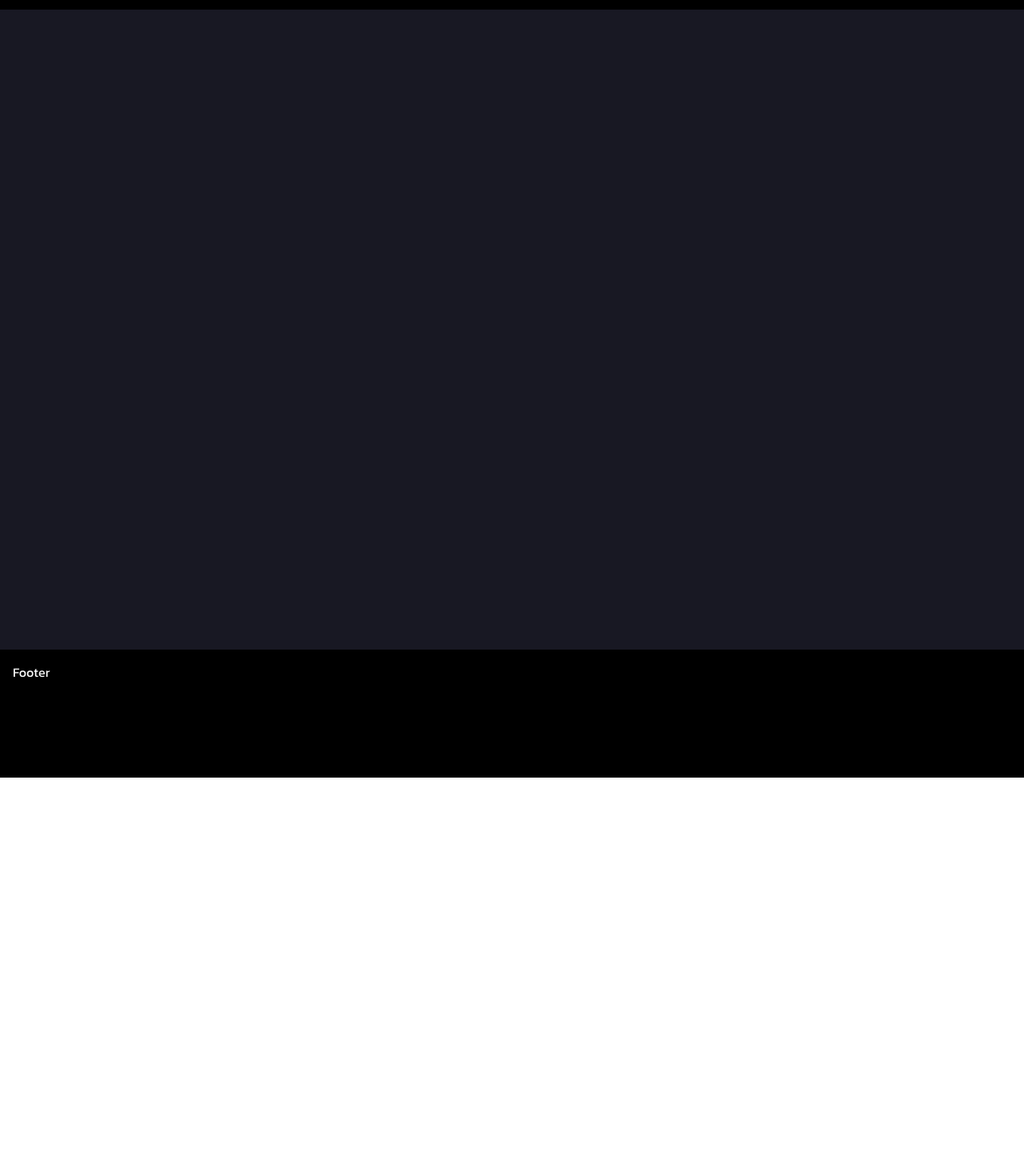
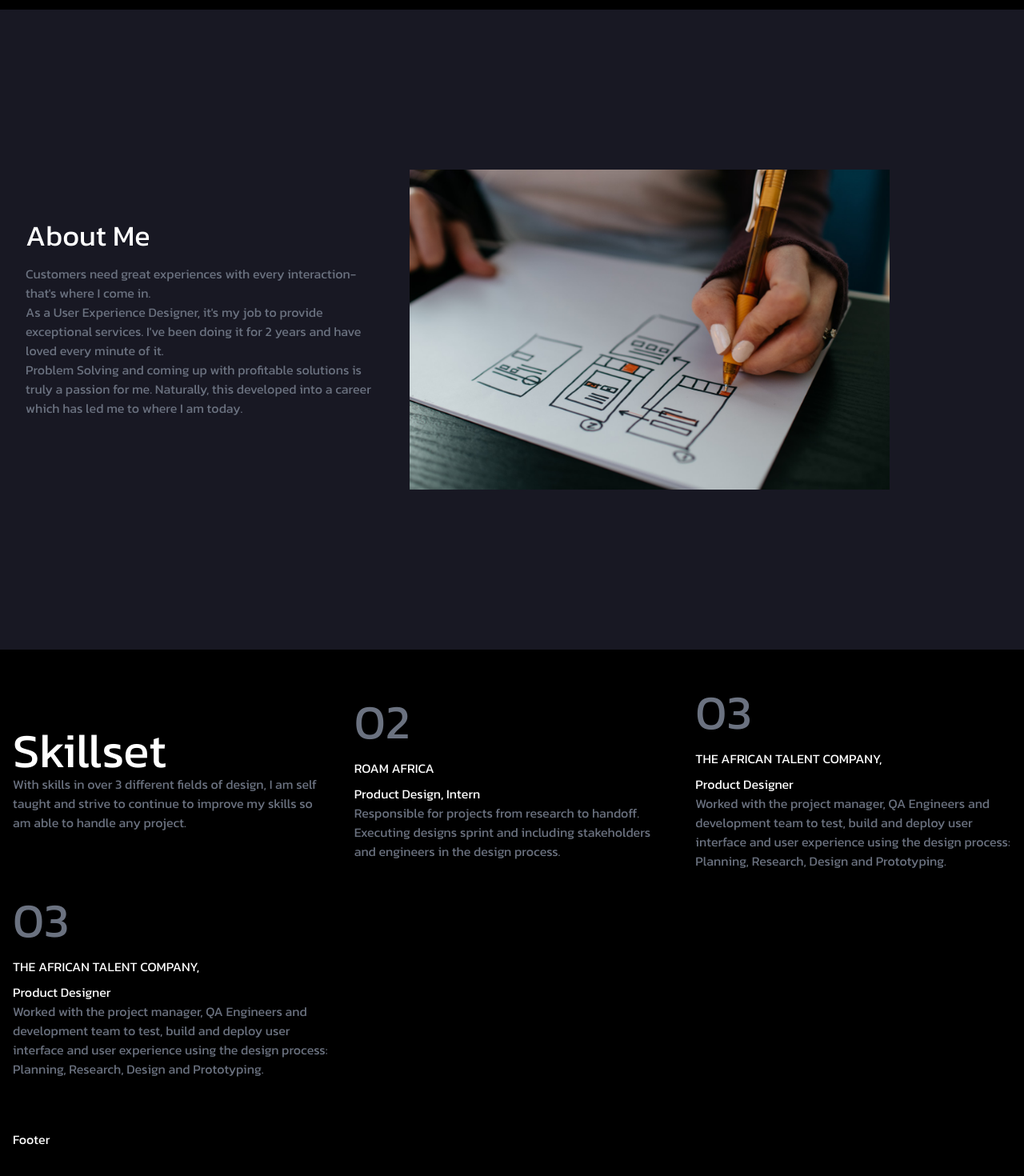
Before and after one commit to Charlotte-Natasha/Mitch-Journey, a React (Create React App) app: page / in a window 1280 px wide. Shown: the part 1288-2758 px from the top of the page at 80% size. Before the commit the page ends 2260 px from the top, so only its background shows below. Built offline with nearby package versions, Linux system fonts and the light colour scheme.

Commit message:
added a new folder for skills named more

```diff
--- a/src/App.js
+++ b/src/App.js
@@ -3,6 +3,7 @@ import NavBar from "./components/Navbar";
 import Work from "./components/Work";
 import About from "./components/About";
 import Footer from "./components/Footer";
+import More from "./components/More";
 
 function App() {
   return (
@@ -11,6 +12,7 @@ function App() {
       <Home/>
       <Work/>
       <About/>
+      <More/>
       <Footer/>
     </div>
   );
--- a/src/components/About.jsx
+++ b/src/components/About.jsx
@@ -1,9 +1,16 @@
 import React from 'react'
+import Book from '../images/about.jpeg'
 
 const About = () => {
     return (
-        <div className='bg-[#181823] h-screen'>
-
+        <div className='bg-[#181823] h-screen flex flex-col md:flex-row md:items-center md:justify-between'>
+            <div className='p-8 pt-1'>
+                <h1 className='text-white text-4xl '>About Me</h1>
+                <p className='text-gray-500 max-w-md mt-4 md:flex-1'>Customers need great experiences with every interaction- that's where I come in. <br /> As a User Experience Designer, it's my job to provide exceptional services. I've been doing it for 2 years and have loved every minute of it. <br /> Problem Solving and coming up with profitable solutions is truly a passion for me. Naturally, this developed into a career which has led me to where I am today.</p>
+            </div>
+            <div className='md:flex-1 md:w-auto h-1/2'>
+            <img src={Book} alt="my profile" className='h-[100%]'/>
+            </div>
         </div>
     )
 }
--- /dev/null
+++ b/src/components/More.jsx
@@ -0,0 +1,35 @@
+import React from 'react'
+
+const More = () => {
+    return (
+        <div className='bg-black p-4'>
+            <div className='grid grid-cols-1 sm:grid-cols-1 md:grid-cols-3 gap-8 items-center py-8 text-white '>
+                <div>
+                    <h1 className='text-4xl lg:text-6xl'>Skillset</h1>
+
+                    <p className='text-gray-500'>With skills in over 3 different fields of design, I am self taught and strive to continue to improve my skills so am able to handle any project.</p>
+                </div>
+                <div>
+                    <h1 className='text-gray-500 lg:text-6xl text-4xl'>02</h1>
+                    <p className='pt-4 pb-2'>ROAM AFRICA</p>
+                    <p>Product Design, Intern</p>
+                    <p className='text-gray-500'>Responsible for projects from research to handoff. Executing designs sprint and including stakeholders and engineers in the design process.</p>
+                </div>
+                <div>
+                    <h1 className='text-gray-500 lg:text-6xl text-4xl'>03</h1>
+                    <p className='pt-4 pb-2'>THE AFRICAN TALENT COMPANY,</p>
+                    <p>Product Designer</p>
+                    <p className='text-gray-500'>Worked with the project manager, QA Engineers and development team to test, build and deploy user interface and user experience using the design process: Planning, Research, Design and Prototyping.</p>
+                </div>
+                <div className='items-center'>
+                    <h1 className='text-gray-500 lg:text-6xl text-4xl'>03</h1>
+                    <p className='pt-4 pb-2'>THE AFRICAN TALENT COMPANY,</p>
+                    <p>Product Designer</p>
+                    <p className='text-gray-500'>Worked with the project manager, QA Engineers and development team to test, build and deploy user interface and user experience using the design process: Planning, Research, Design and Prototyping.</p>
+                </div>
+            </div>
+        </div>
+    )
+}
+
+export default More
```
